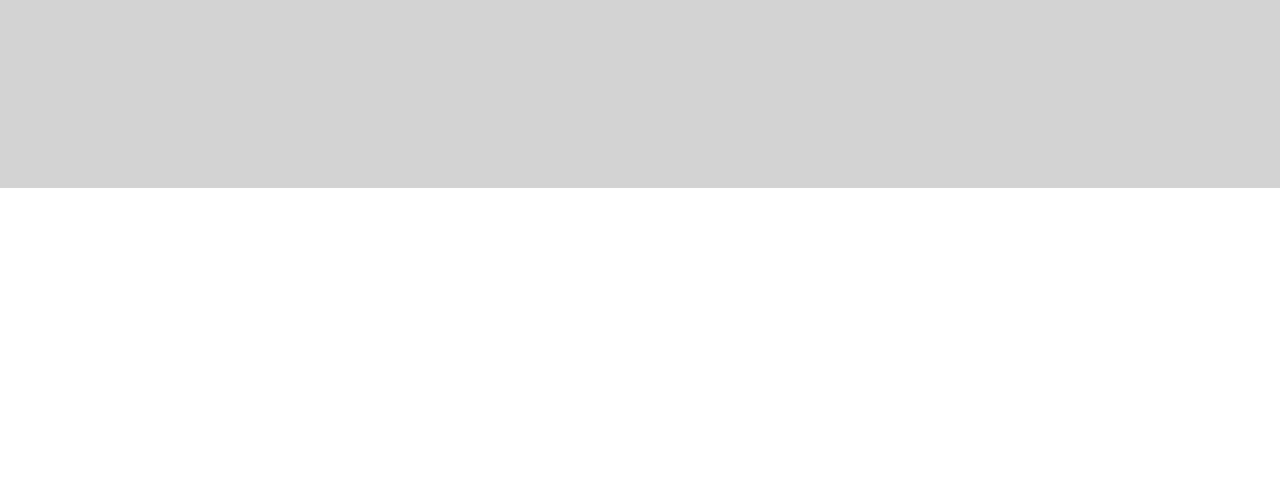
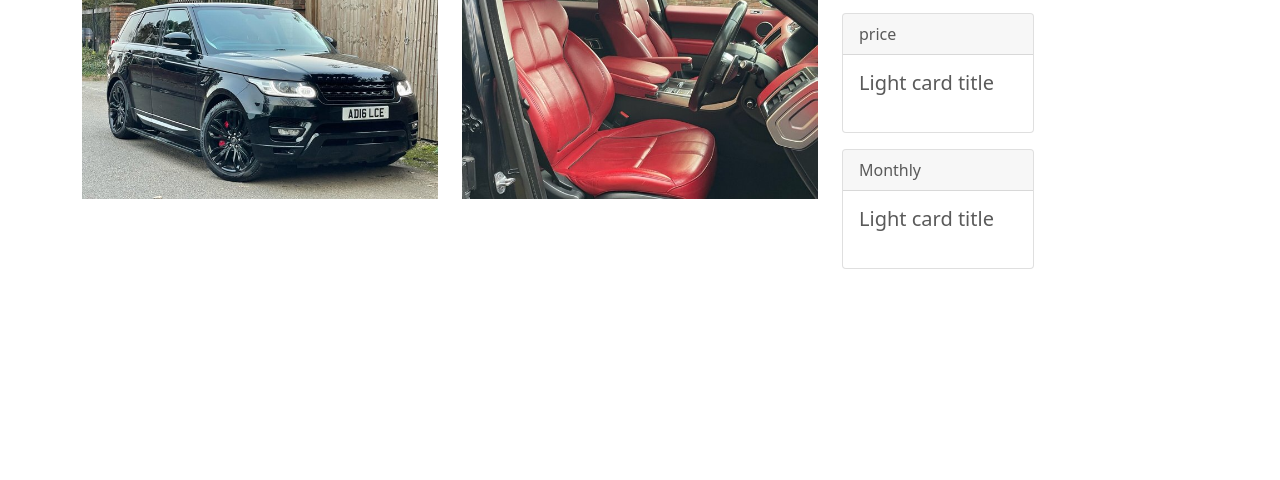
Before and after one commit to baherihossein/Car, a plain HTML site: page UsedCars.html in a window 1280 px wide. Shown: the part 479-959 px from the top of the page. Before the commit the page ends 800 px from the top, so only its background shows below. Drawn offline with Linux system fonts and the light colour scheme; files that its build step writes are made by us from their sources.

Commit message:
التاتا
نانتن

```diff
--- a/UsedCars.html
+++ b/UsedCars.html
@@ -229,7 +229,37 @@
     </div>
     <hr>
     <div class="cards">
+        <div class="container">
+            <div class="row">
+              <div class="col-md-4">
+                <img src="images/bg/86030088.jpg" class="img-fluid" alt="...">
+              </div>
 
+              <div class="col-md-4">
+                <img src="images/bg/86030214.jpg" class="img-fluid" alt="...">
+              </div>
+
+              <div class="col-md-4">
+                <h3>land rover</h3>
+                <p>jhs;ccnc alkjsdjnd sakjnksjbs</p>
+                <div class="card border-gray mb-3" style="max-width: 12rem; height: 120px;">
+                    <div class="card-header">price</div>
+                    <div class="card-body">
+                      <h5 class="card-title">Light card title</h5>
+
+                    </div>
+                  </div>
+                  <div class="card border-gray mb-3" style="max-width: 12rem; height: 120px;">
+                    <div class="card-header">Monthly</div>
+                    <div class="card-body">
+                      <h5 class="card-title">Light card title</h5>
+
+                    </div>
+                  </div>
+
+              </div>
+            </div>
+          </div>
     </div>
     <script src="assets/dist/js/bootstrap.bundle.min.js"></script>
 
--- a/css.css
+++ b/css.css
@@ -178,5 +178,6 @@ padding: 30px;}
 
     }
     .cards{
-      height: 300px;
+      background-color: white;
+      margin-top: 60px;
     }
```
Also changed, not shown: images/bg/86030088.jpg (added), images/bg/86030214.jpg (added).
